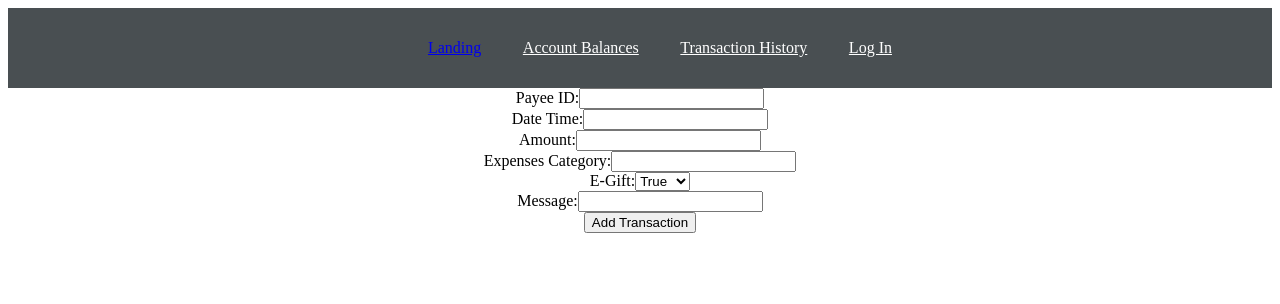
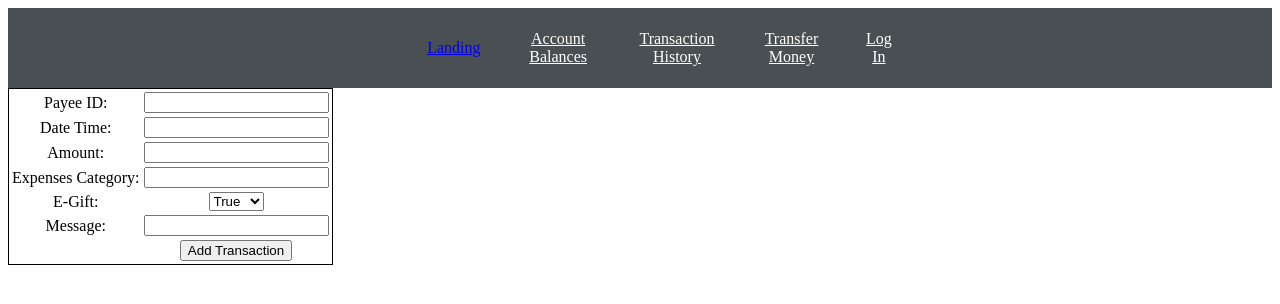
Before and after one commit to YJSincerely/SEED2021_TT2-3, a React (Create React App) app: page /transactionForm in a window 1280 px wide. Shown: the top 304 px of the page. Built offline with nearby package versions, Linux system fonts and the light colour scheme.

Commit message:
Display user first name on navbar
Display user first name on navigation bar when logged in

minor changes

```diff
--- a/package.json
+++ b/package.json
@@ -3,6 +3,7 @@
   "version": "0.1.0",
   "private": true,
   "dependencies": {
+    "@material-ui/core": "^4.11.2",
     "@testing-library/jest-dom": "^5.11.4",
     "@testing-library/react": "^11.1.0",
     "@testing-library/user-event": "^12.1.10",
--- a/src/components/AccountBalance.js
+++ b/src/components/AccountBalance.js
@@ -13,7 +13,7 @@ export const AccountBalance = () => {
 		Object.keys(location.state).length === 0
 	) {
 		history.push("/loginPage");
-		console.log(location);
+		// console.log(location);
 	}
 
 	useEffect(() => {
--- a/src/components/Login.js
+++ b/src/components/Login.js
@@ -46,7 +46,7 @@ class Login extends Component {
 				console.log(data);
 				this.props.history.push({
 					pathname: "/accountBalance",
-					state: { custID: data.custID },
+					state: { custID: data.custID, firstName: data.firstName },
 				});
 			});
 	}
--- a/src/components/Navbar.js
+++ b/src/components/Navbar.js
@@ -6,6 +6,7 @@ export const Navbar = () => {
 	if (location.state === undefined) {
 		location.state = {};
 	}
+	console.log(location);
 	return (
 		<div id="nav">
 			<ul className="nav-links">
@@ -37,6 +38,17 @@ export const Navbar = () => {
 						}}
 					>
 						Transaction History
+					</Link>
+				</li>
+				<li className="nav-link">
+					<Link
+						className="navigation-link"
+						to={{
+							pathname: "/transactionForm",
+							state: { ...location.state },
+						}}
+					>
+						Transfer Money
 					</Link>
 				</li>
 				{/* <li className="nav-link">
@@ -71,7 +83,7 @@ export const Navbar = () => {
 								state: {},
 							}}
 						>
-							Logout
+							Logout {location.state.firstName}
 						</Link>
 					</li>
 				)}
--- a/src/components/TransactionHistory.js
+++ b/src/components/TransactionHistory.js
@@ -11,7 +11,7 @@ export const TransactionHistory = () => {
 		Object.keys(location.state).length === 0
 	) {
 		history.push("/loginPage");
-		console.log(location);
+		// console.log(location);
 	}
 
 	useEffect(() => {
@@ -31,7 +31,7 @@ export const TransactionHistory = () => {
 			});
 	}, []);
 	return (
-		<div>
+		<div style={{ margin: "0 auto" }}>
 			<table>
 				<tr>
 					<th>No.</th>
--- a/src/components/transactionForm.js
+++ b/src/components/transactionForm.js
@@ -1,20 +1,35 @@
-import React, { useState, useEffect } from "react";
+import React from "react";
 
 export default class TransactionForm extends React.Component {
 	constructor(props) {
-        super(props)
+		super(props);
 
 		this.state = {
 			transactionDetail: {
 				custID: 4, //take in from props
-                payeeID: '',
-                dateTime: '',
-                amount: '',
-                expensesCat: '',
+				payeeID: "",
+				dateTime: "",
+				amount: "",
+				expensesCat: "",
 				eGift: false,
-                message: ''
+				message: "",
+			},
+		};
 	}
-        }
+
+	componentDidMount() {
+		// if (
+		// 	this.props.location.state === undefined ||
+		// 	Object.keys(this.props.location.state).length === 0
+		// ) {
+		// 	this.props.history.push("/loginPage");
+		// 	// console.log(location);
+		// }
+
+		// const { custID } = this.props.location.state;
+		// console.log(custID);
+		console.log("location state");
+		console.log(this.props);
 	}
 
 	handlePayeeIDChanged(event) {
@@ -64,7 +79,8 @@ export default class TransactionForm extends React.Component {
 		let transactionDetail = this.state.transactionDetail;
 		transactionDetail.amount = parseInt(transactionDetail.amount);
 		transactionDetail.payeeID = parseInt(transactionDetail.payeeID);
-        transactionDetail.eGift = transactionDetail.eGift === 'True' ? true : false;
+		transactionDetail.eGift =
+			transactionDetail.eGift === "True" ? true : false;
 		fetch("/transaction/add", {
 			method: "POST",
 			headers: {
@@ -80,48 +96,104 @@ export default class TransactionForm extends React.Component {
 	}
 
 	render() {
+		console.log("props");
+		console.log(this.state);
+
 		return (
 			<div>
-                <label>
-                    Payee ID:
-                </label>
-                <input type="text" value={this.state.transactionDetail.payeeID} onChange={this.handlePayeeIDChanged.bind(this)}/>
-                <br/>
-                <label>
-                    Date Time:
-                </label>
-                <input type="text" value={this.state.transactionDetail.dateTime} onChange={this.handleDateChanged.bind(this)}/>
-                <br/>
-                <label>
-                    Amount:
-                </label>
-                <input type="text" value={this.state.transactionDetail.amount} onChange={this.handleAmountChanged.bind(this)}/>
-                <br/>
-                <label>
-                    Expenses Category:
-                </label>
-                <input type="text" value={this.state.transactionDetail.expensesCat} onChange={this.handleExpensesCatChanged.bind(this)}/>
-                <br/>
-                <label>
-                    E-Gift:
-                </label>
-                <select value={this.state.transactionDetail.eGift} onChange={this.handleEGiftChanged.bind(this)}>
-                    <option value="True">
-                        True
-                    </option>
-                    <option value="False">
-                        False
-                    </option>
+				<table style={{ border: "1px solid" }}>
+					<tr>
+						<td>
+							<label>Payee ID:</label>
+						</td>
+						<td>
+							{" "}
+							<input
+								type="text"
+								value={this.state.transactionDetail.payeeID}
+								onChange={this.handlePayeeIDChanged.bind(this)}
+							/>
+						</td>
+					</tr>
+					<tr>
+						<td>
+							<label>Date Time:</label>
+						</td>
+						<td>
+							{" "}
+							<input
+								type="text"
+								value={this.state.transactionDetail.dateTime}
+								onChange={this.handleDateChanged.bind(this)}
+							/>
+						</td>
+					</tr>
+					<tr>
+						<td>
+							<label>Amount:</label>
+						</td>
+						<td>
+							{" "}
+							<input
+								type="text"
+								value={this.state.transactionDetail.amount}
+								onChange={this.handleAmountChanged.bind(this)}
+							/>
+						</td>
+					</tr>
+					<tr>
+						<td>
+							<label>Expenses Category:</label>
+						</td>
+						<td>
+							{" "}
+							<input
+								type="text"
+								value={this.state.transactionDetail.expensesCat}
+								onChange={this.handleExpensesCatChanged.bind(
+									this
+								)}
+							/>
+						</td>
+					</tr>
+					<tr>
+						<td>
+							<label>E-Gift:</label>
+						</td>
+						<td>
+							{" "}
+							<select
+								value={this.state.transactionDetail.eGift}
+								onChange={this.handleEGiftChanged.bind(this)}
+							>
+								<option value="True">True</option>
+								<option value="False">False</option>
 							</select>
-                <br/>
-                <label>
-                    Message:
-                </label>
-                <input type="text" value={this.state.transactionDetail.message} onChange={this.handleMessageChanged.bind(this)}/>
-                <br/>
+						</td>
+					</tr>
+					<tr>
+						<td>
+							<label>Message:</label>
+						</td>
+						<td>
+							{" "}
+							<input
+								type="text"
+								value={this.state.transactionDetail.message}
+								onChange={this.handleMessageChanged.bind(this)}
+							/>
+						</td>
+					</tr>
+					<tr>
+						<td></td>
+						<td>
+							{" "}
 							<button onClick={this.handleSubmit.bind(this)}>
 								Add Transaction
 							</button>
+						</td>
+					</tr>
+				</table>
 			</div>
 		);
 	}
```
Also changed, not shown: src/App.js (+5 -6 lines), 2 other files (tests, documents, lock files or other folders). Lines whose indentation alone changed are shown as unchanged.
